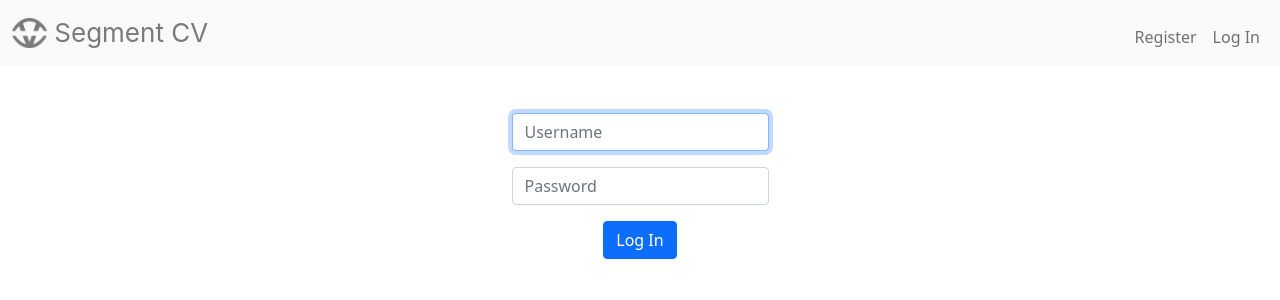
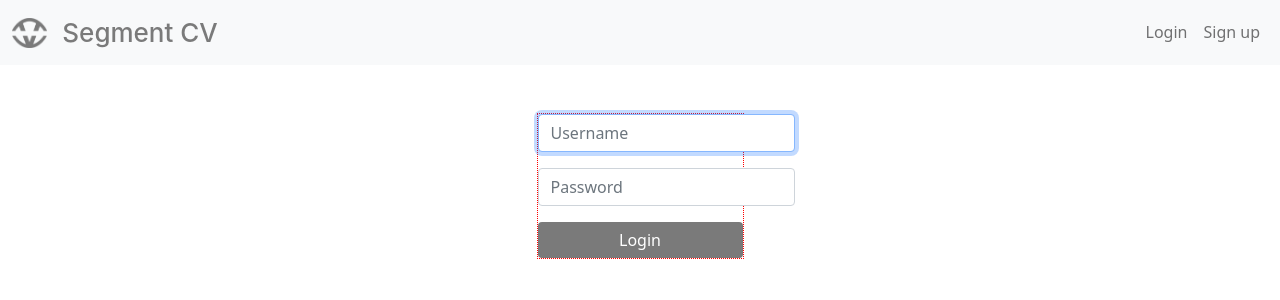
Before and after one commit to Joshnovski/segment_cv, a Flask app: page /login in a window 1280 px wide. Shown: the top 300 px of the page. Run offline with Flask 3, Linux system fonts and the light colour scheme; some libraries are stand-ins or nearby versions.

Commit message:
Altered Login screen

```diff
--- a/static/login.css
+++ b/static/login.css
@@ -0,0 +1,14 @@
+/* Contains styles unique to login */
+
+.login-interactive-wrapper {
+    border: 1px dotted #ff0000;
+    width: 207px;
+    margin: auto;
+}
+
+/* Style login btn */
+.btn.btn-primary {
+    background-color: #7A7A7A;
+    border: none;
+    width: 100%;
+}
--- a/static/styles.css
+++ b/static/styles.css
@@ -1,3 +1,5 @@
+/* Common styles across all pages */
+
 /* Size for brand */
 nav .navbar-brand
 {
@@ -10,10 +12,19 @@ nav .navbar-brand .brand-style
 {
     color: #7A7A7A;
     font-family: Inter;
-    font-weight: 400;
+    font-weight: 500;
+    margin-left: 8px;
 }
 
-.logo-alignment{
-    /* change spacing from top */
+/* Adjusts the position of the brand logo */
+nav .logo-alignment
+{
     margin-top: -4px;
 }
+
+/* Adjust position of nav-link to be vertically centered in the nav bar */
+
+nav .nav-link
+{
+    margin-top: -10px;
+}
--- a/templates/layout.html
+++ b/templates/layout.html
@@ -22,6 +22,9 @@
     <link href="/static/favicon.ico" rel="icon" />
 
     <link href="/static/styles.css" rel="stylesheet" />
+
+    <!-- Adds style document for the current page -->
+    {% block head %}{% endblock %}
 
     <title>Segment CV: {% block title %}{% endblock %}</title>
   </head>
@@ -67,10 +70,10 @@
           {% else %}
           <ul class="navbar-nav ms-auto mt-2">
             <li class="nav-item">
-              <a class="nav-link" href="/register">Register</a>
+              <a class="nav-link" href="/login">Login</a>
             </li>
             <li class="nav-item">
-              <a class="nav-link" href="/login">Log In</a>
+              <a class="nav-link" href="/register">Sign up</a>
             </li>
           </ul>
           {% endif %}
--- a/templates/login.html
+++ b/templates/login.html
@@ -1,4 +1,8 @@
 {% extends "layout.html" %}
+
+{% block head %}
+    <link href="/static/login.css" rel="stylesheet" />
+{% endblock %}
 
 {% block title %}
     Log In
@@ -6,12 +10,14 @@
 
 {% block main %}
     <form action="/login" method="post">
-        <div class="mb-3">
-            <input autocomplete="off" autofocus class="form-control mx-auto w-auto" id="username" name="username" placeholder="Username" type="text">
+        <div class="login-interactive-wrapper">
+            <div class="mb-3">
+                <input autocomplete="off" autofocus class="form-control mx-auto w-auto" id="username" name="username" placeholder="Username" type="text">
+            </div>
+            <div class="mb-3">
+                <input class="form-control mx-auto w-auto" id="password" name="password" placeholder="Password" type="password">
+            </div>
+            <button class="btn btn-primary" type="submit">Login</button>
         </div>
-        <div class="mb-3">
-            <input class="form-control mx-auto w-auto" id="password" name="password" placeholder="Password" type="password">
-        </div>
-        <button class="btn btn-primary" type="submit">Log In</button>
     </form>
 {% endblock %}
--- a/templates/register.html
+++ b/templates/register.html
@@ -15,6 +15,6 @@
         <div class="mb-3">
             <input class="form-control mx-auto w-auto" id="confirmation" name="confirmation" placeholder="Confirm Password" type="password">
         </div>
-        <button class="btn btn-primary" type="submit">Register</button>
+        <button class="btn btn-primary" type="submit">Sign up</button>
     </form>
 {% endblock %}
```
